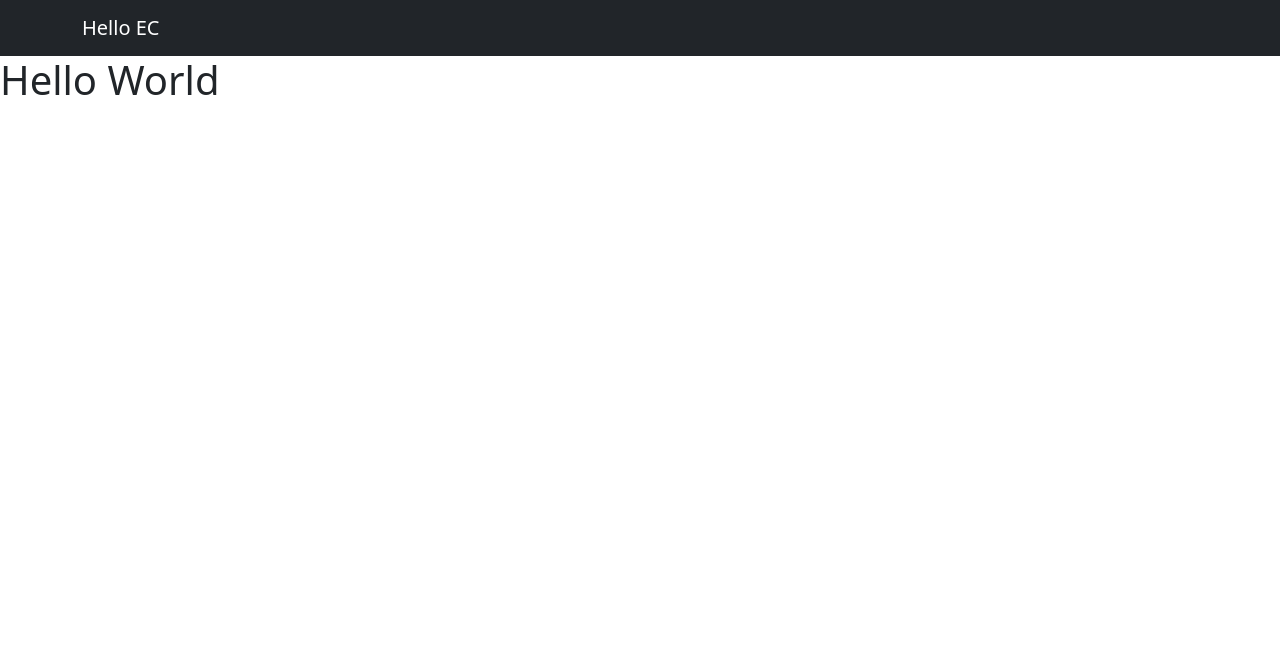
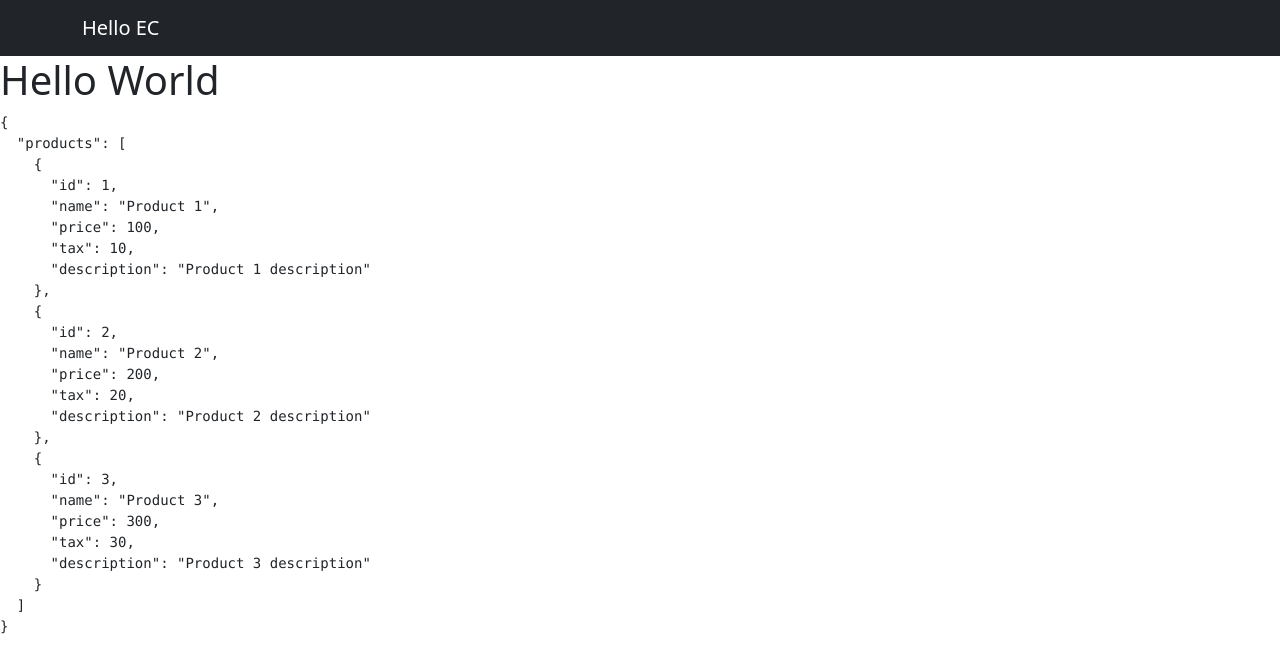
Before and after one commit to sota0121/nextjs-stripe-ec, a Next.js app: page /hello-world in a window 1280 px wide. Shown: the top 672 px of the page. Built offline with nearby package versions, Linux system fonts and the light colour scheme.

Commit message:
show api response on the helloworld page

```diff
--- a/pages/api/products.ts
+++ b/pages/api/products.ts
@@ -5,7 +5,7 @@ type CommonResp = {
   message: string
 }
 
-type Product = {
+export type Product = {
   id: number
   name: string
   price: number
--- a/pages/hello-world.tsx
+++ b/pages/hello-world.tsx
@@ -1,6 +1,12 @@
 import Head from "next/head"
 
-export default function HelloWorld() {
+import type { Product } from "./api/products"
+
+type Props = {
+    products: Product[]
+}
+
+export default function HelloWorld(props: Props) {
     return (
         <div>
             <Head>
@@ -8,6 +14,7 @@ export default function HelloWorld() {
                 <meta name="description" content="desc for SEO" />
             </Head>
             <h1>Hello World</h1>
+            <pre><code>{JSON.stringify(props, null, 2)}</code></pre>
         </div>
     )
 }
```
